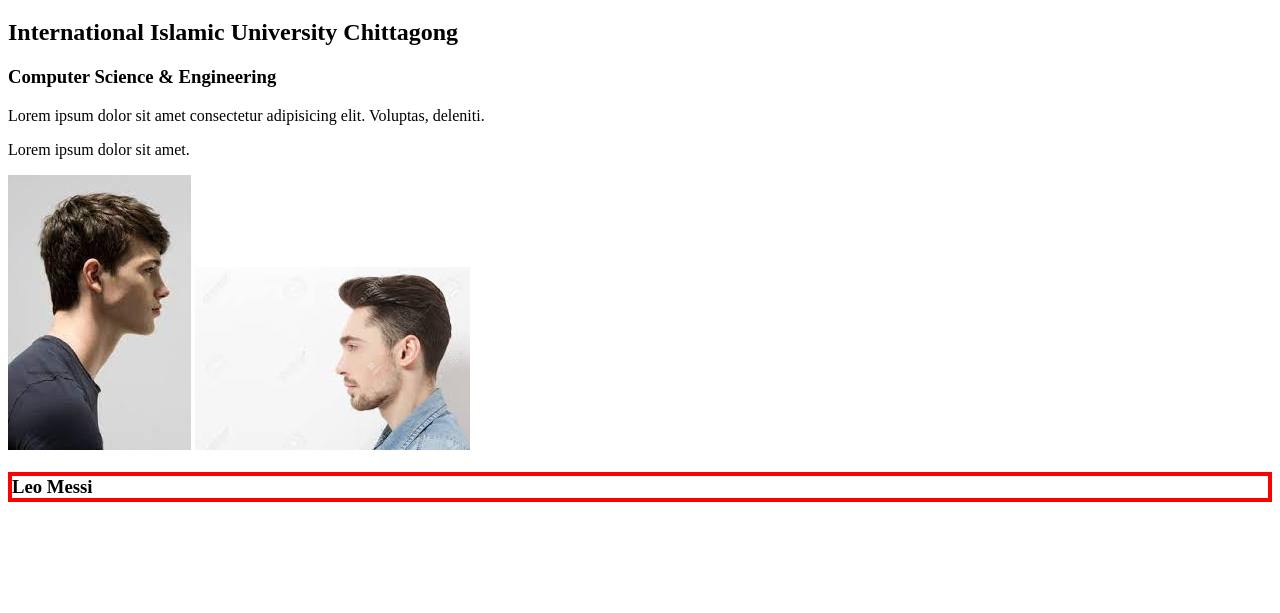
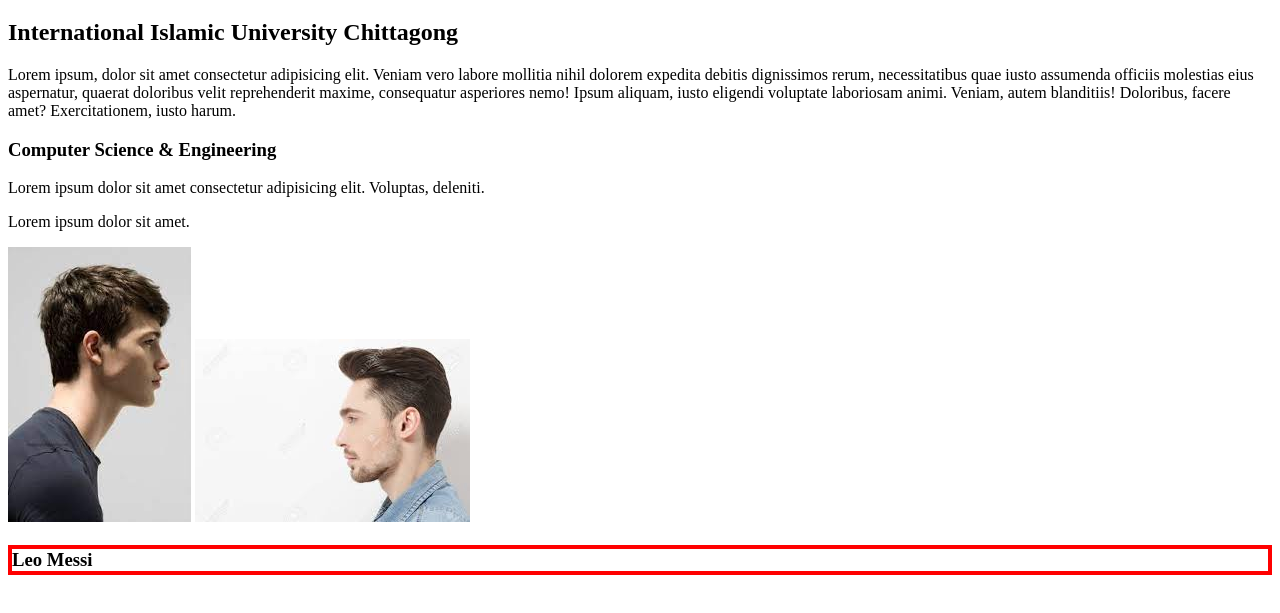
Before and after one commit to SMhamidAzad/my-second-repo, a plain HTML site: page index.html in a window 1280 px wide. Shown: the part 61-674 px from the top of the page. Drawn offline with Linux system fonts and the light colour scheme.

Commit message:
abce kkk

```diff
--- a/index.html
+++ b/index.html
@@ -9,6 +9,9 @@
 <body>
     <h1>Syed Md. Abdul Hamid</h1>
     <h2>International Islamic University Chittagong</h2>
+    <div>
+        <p>Lorem ipsum, dolor sit amet consectetur adipisicing elit. Veniam vero labore mollitia nihil dolorem expedita debitis dignissimos rerum, necessitatibus quae iusto assumenda officiis molestias eius aspernatur, quaerat doloribus velit reprehenderit maxime, consequatur asperiores nemo! Ipsum aliquam, iusto eligendi voluptate laboriosam animi. Veniam, autem blanditiis! Doloribus, facere amet? Exercitationem, iusto harum.</p>
+    </div>
     <h3>Computer Science & Engineering</h3>
     <p>Lorem ipsum dolor sit amet consectetur adipisicing elit. Voluptas, deleniti.</p>
     <p>Lorem ipsum dolor sit amet.</p>
```
